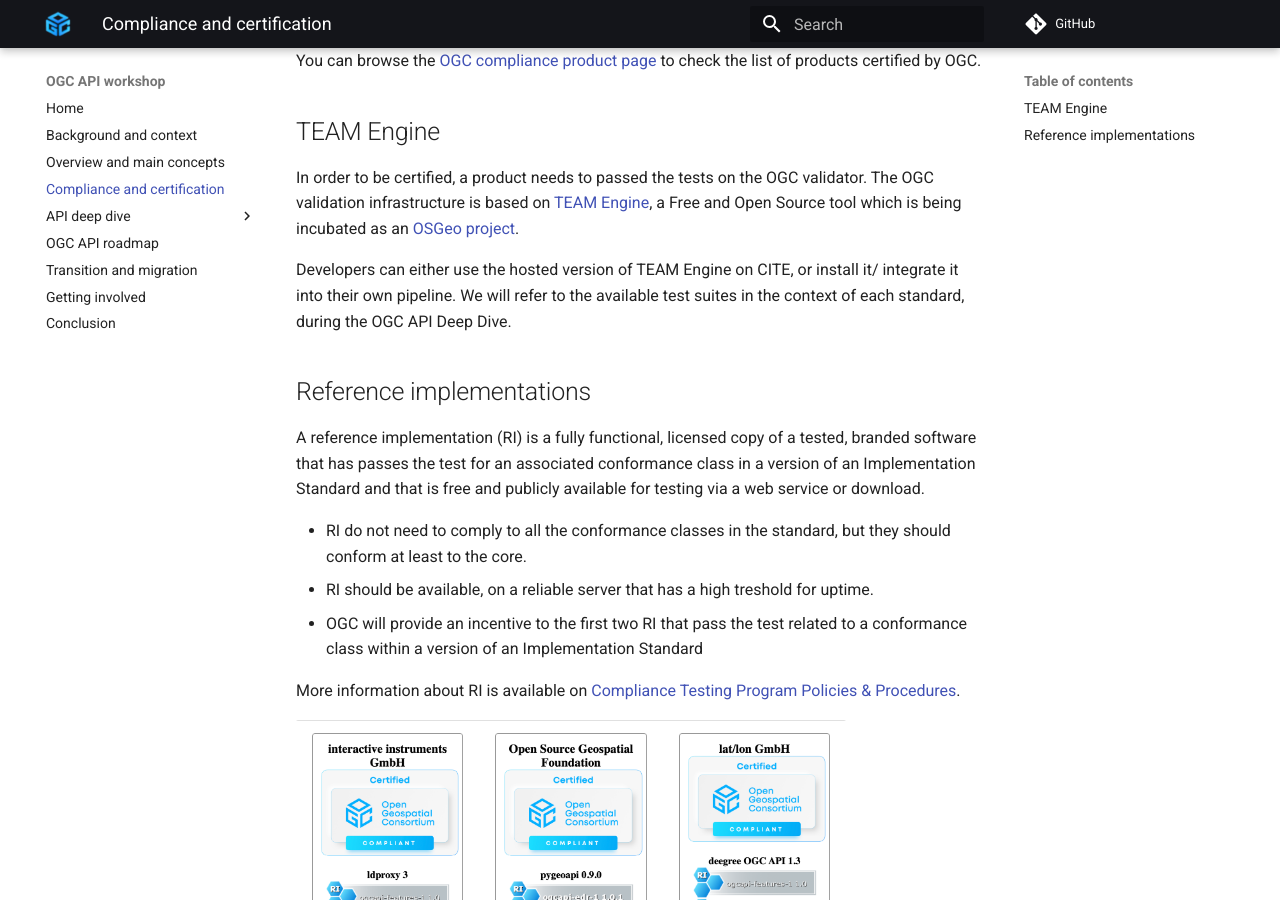
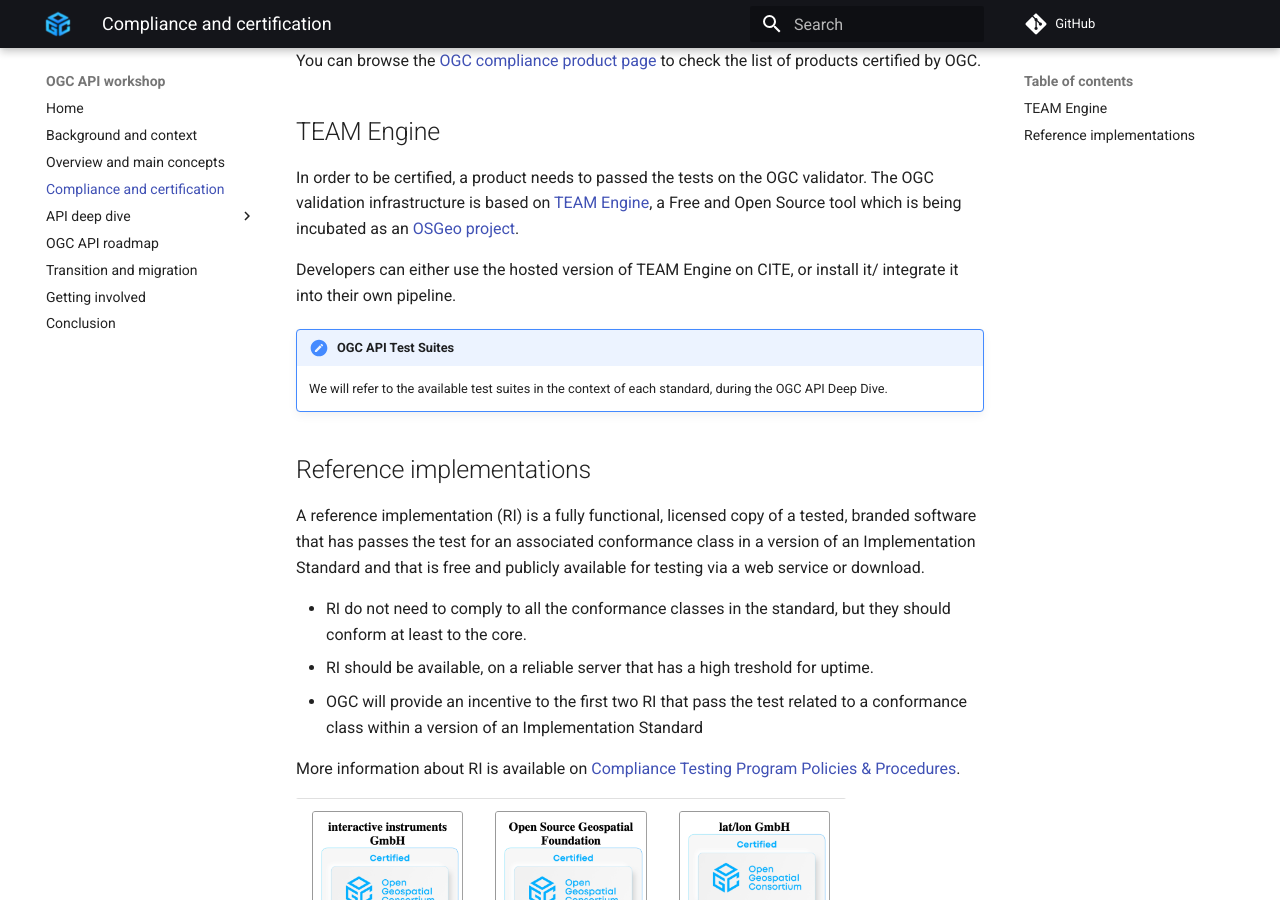
Before and after one commit to opengeospatial/ogcapi-workshop, an MkDocs documentation site: the page built from workshop/content/docs/compliance-and-certification.md, in a window 1280 px wide and 900 px high, scrolled down 461 px. Built offline with MkDocs 1.6.1 and Material for MkDocs 9.7.7, drawn with Linux system fonts in a browser that asks for light colours; comment, search, counter and statistics services are not loaded.

```diff
--- a/workshop/content/docs/compliance-and-certification.md
+++ b/workshop/content/docs/compliance-and-certification.md
@@ -16,7 +16,10 @@ You can browse the [OGC compliance product page](https://www.ogc.org/resources/c
 
 In order to be certified, a product needs to passed the tests on the OGC validator. The OGC validation infrastructure is based on [TEAM Engine](https://github.com/opengeospatial/teamengine), a Free and Open Source tool which is being incubated as an [OSGeo project](https://www.osgeo.org/projects/teamengine/).
 
-Developers can either use the hosted version of TEAM Engine on CITE, or install it/ integrate it into their own pipeline. We will refer to the available test suites in the context of each standard, during the OGC API Deep Dive.
+Developers can either use the hosted version of TEAM Engine on CITE, or install it/ integrate it into their own pipeline.
+
+!!! note "OGC API Test Suites"
+    We will refer to the available test suites in the context of each standard, during the OGC API Deep Dive.
 
 ## Reference implementations
 
```
